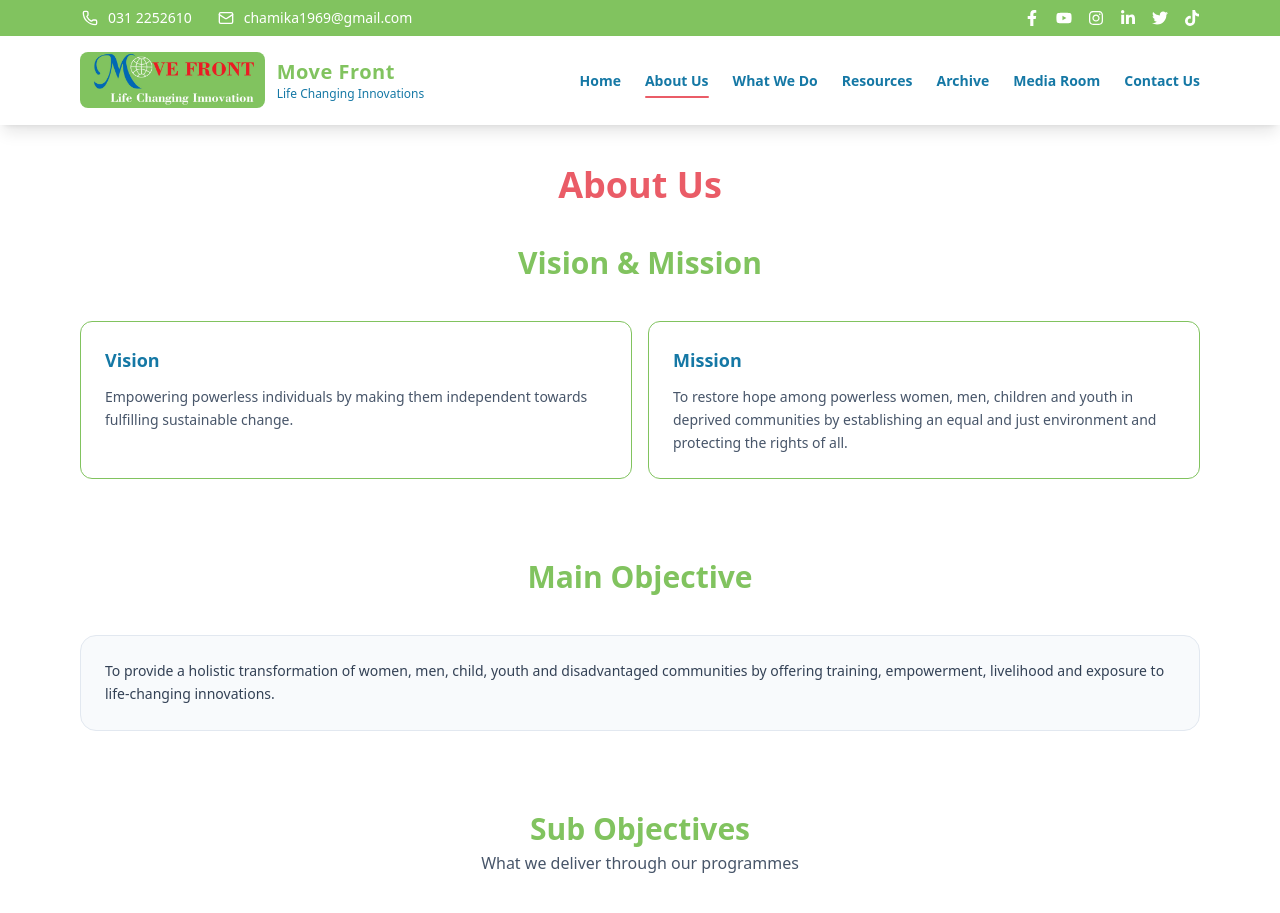
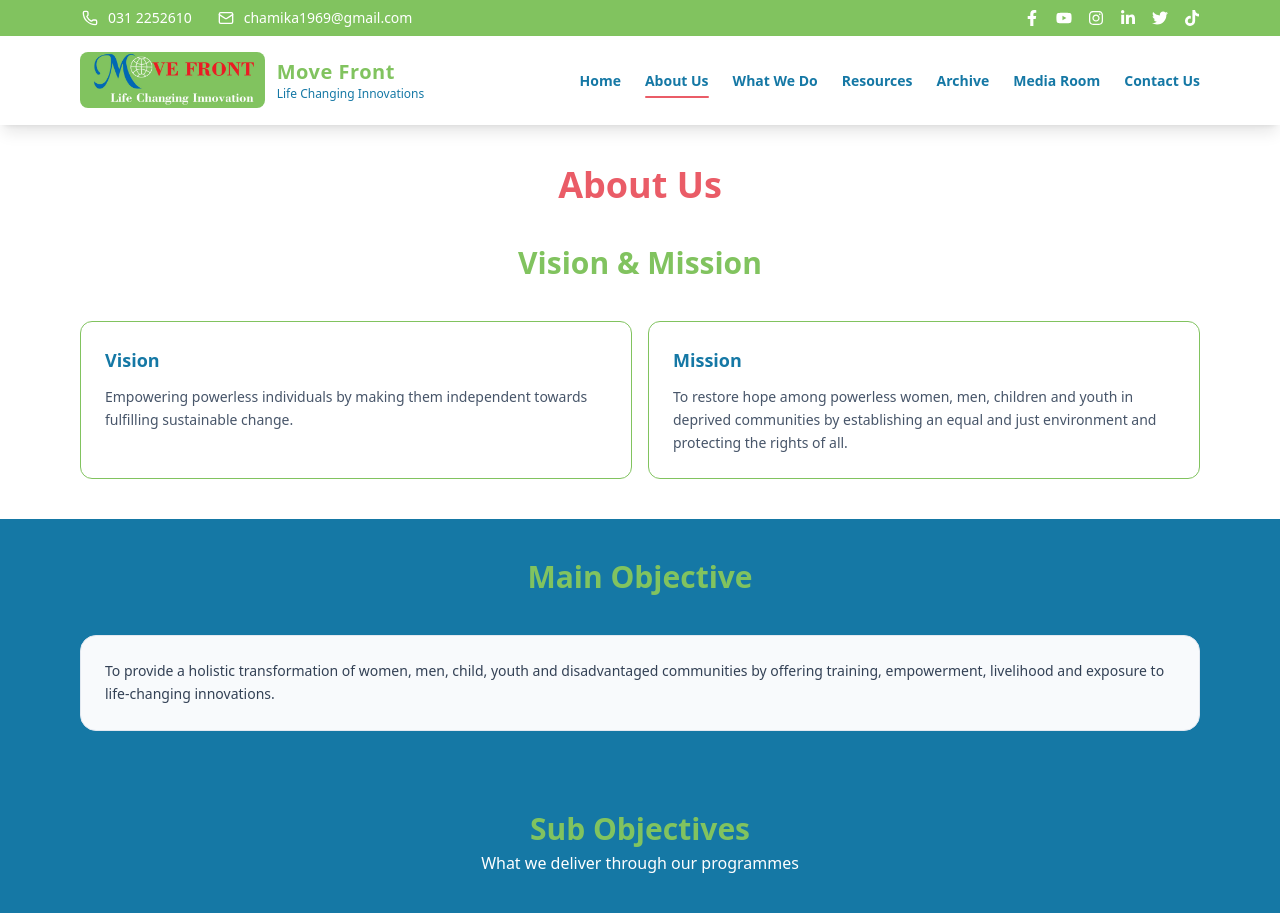
Before and after one commit to supunpramod/Move-Front-Institution, a React (Vite) app: page /about in a window 1280 px wide. Shown: the top 913 px of the page. Built offline with nearby package versions, Linux system fonts and the light colour scheme.

Commit message:
feat: Update Section and About components for improved styling and consistency

```diff
--- a/src/components/Section.jsx
+++ b/src/components/Section.jsx
@@ -19,7 +19,7 @@ export default function Section({
             )}
 
             {subtitle && (
-              <p className="text-slate-600 mt-1 max-w-2xl mx-auto text-sm md:text-base">
+              <p className="text-white mt-1 max-w-2xl mx-auto text-sm md:text-base">
                 {subtitle}
               </p>
             )}
--- a/src/pages/About.jsx
+++ b/src/pages/About.jsx
@@ -39,8 +39,8 @@ export default function About() {
       </Section>
 
 
-<Section title="Main Objective" className="bg-white">
-        <div className="rounded-2xl border border-slate-200 bg-slate-50 p-6">
+<Section title="Main Objective" className="bg-secondary ">
+        <div className="rounded-2xl border border-slate-200 bg-slate-50 p-6 ">
           <p className="text-slate-700 text-sm leading-relaxed">
             To provide a holistic transformation of women, men, child, youth and disadvantaged communities by offering
             training, empowerment, livelihood and exposure to life-changing innovations.
@@ -48,7 +48,7 @@ export default function About() {
         </div>
       </Section>
 
-      <Section title="Sub Objectives" subtitle="What we deliver through our programmes">
+      <Section title="Sub Objectives" subtitle="What we deliver through our programmes" className="bg-secondary">
         <div className="rounded-2xl border border-slate-200 bg-white p-6">
           <ul className="list-disc ml-5 space-y-2 text-sm text-slate-700">
             {subObjectives.map((s) => (
```
